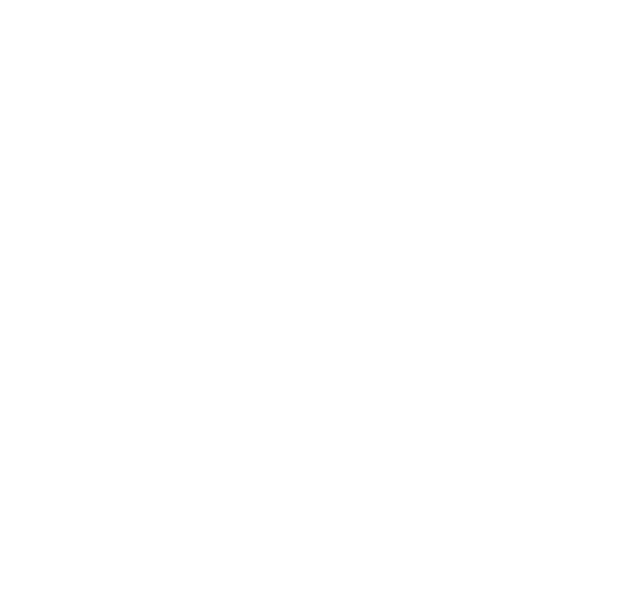
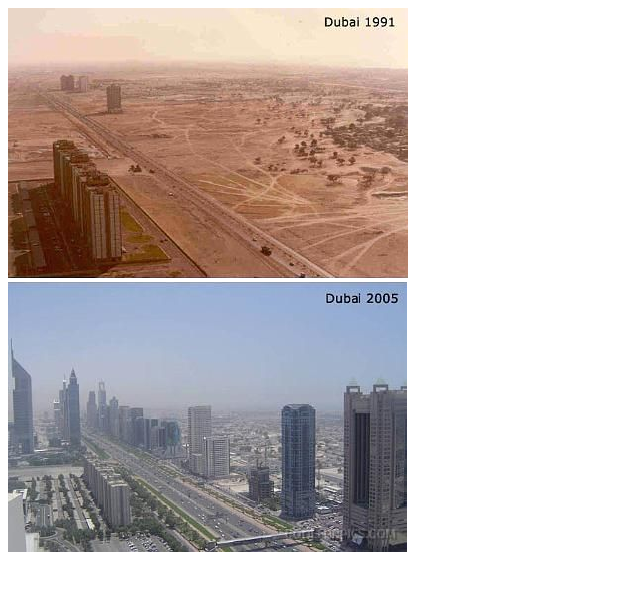
Before and after one commit to AlexandreDestoky/Image-Comparaison, a plain HTML site: page index.html in a window 1280 px wide. Shown: the whole page, without its empty margins (0-640 px from the left). Drawn offline with Linux system fonts and the light colour scheme.

Commit message:
HTML image

```diff
--- a/index.html
+++ b/index.html
@@ -7,7 +7,17 @@
   <link rel="stylesheet" href="style.css">
 </head>
 <body>
+  <div class="container">
+    <div class="premiere">
+      <img src="avant.png" alt="dubai avant">
+    </div>
+    <div class="deuxieme">
+      <img src="apres.png" alt="dubai après">
+
+    </div>
+  </div>
   <script src="app.js"></script>
+
 
 </body>
 </html>
--- a/style.css
+++ b/style.css
@@ -0,0 +1,7 @@
+* {
+  box-sizing: border-box;
+}
+
+.container {
+  position: relative;
+}
```
Also changed, not shown: apres.png (added), avant.png (added).
